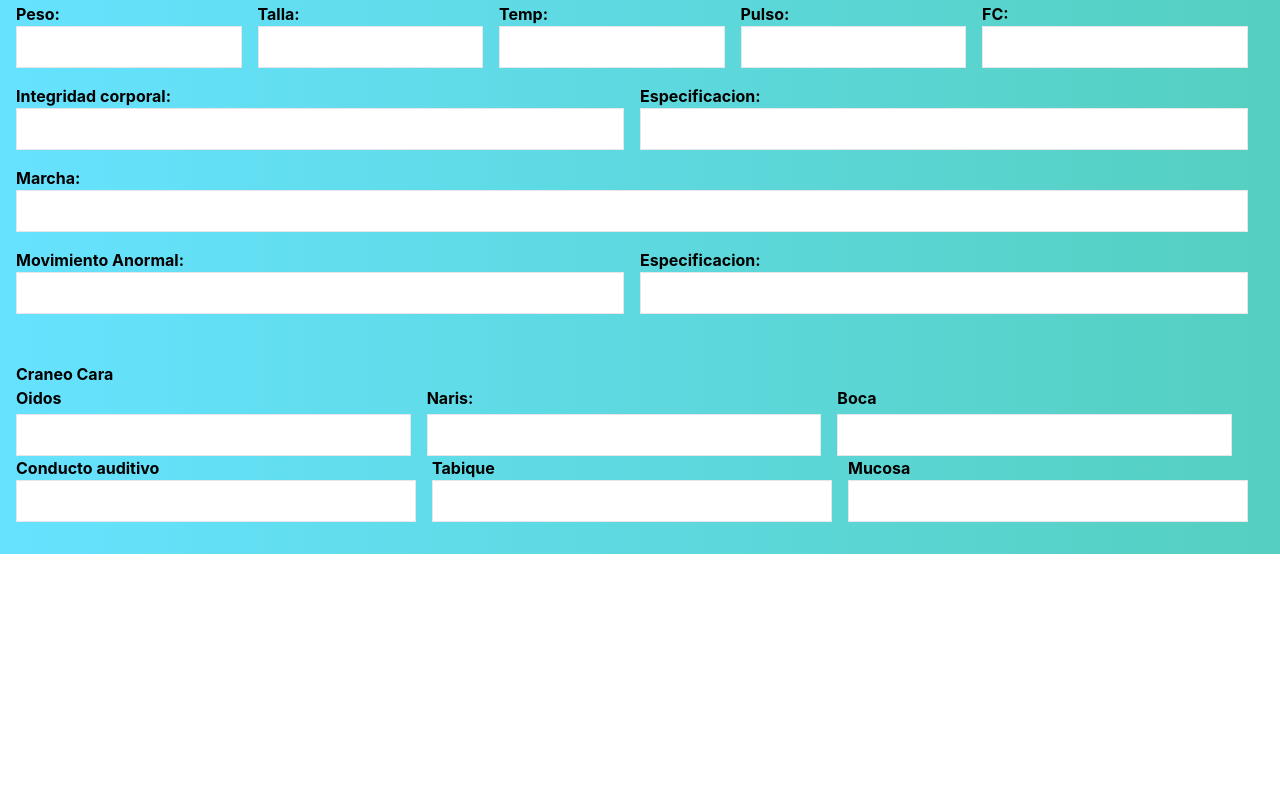
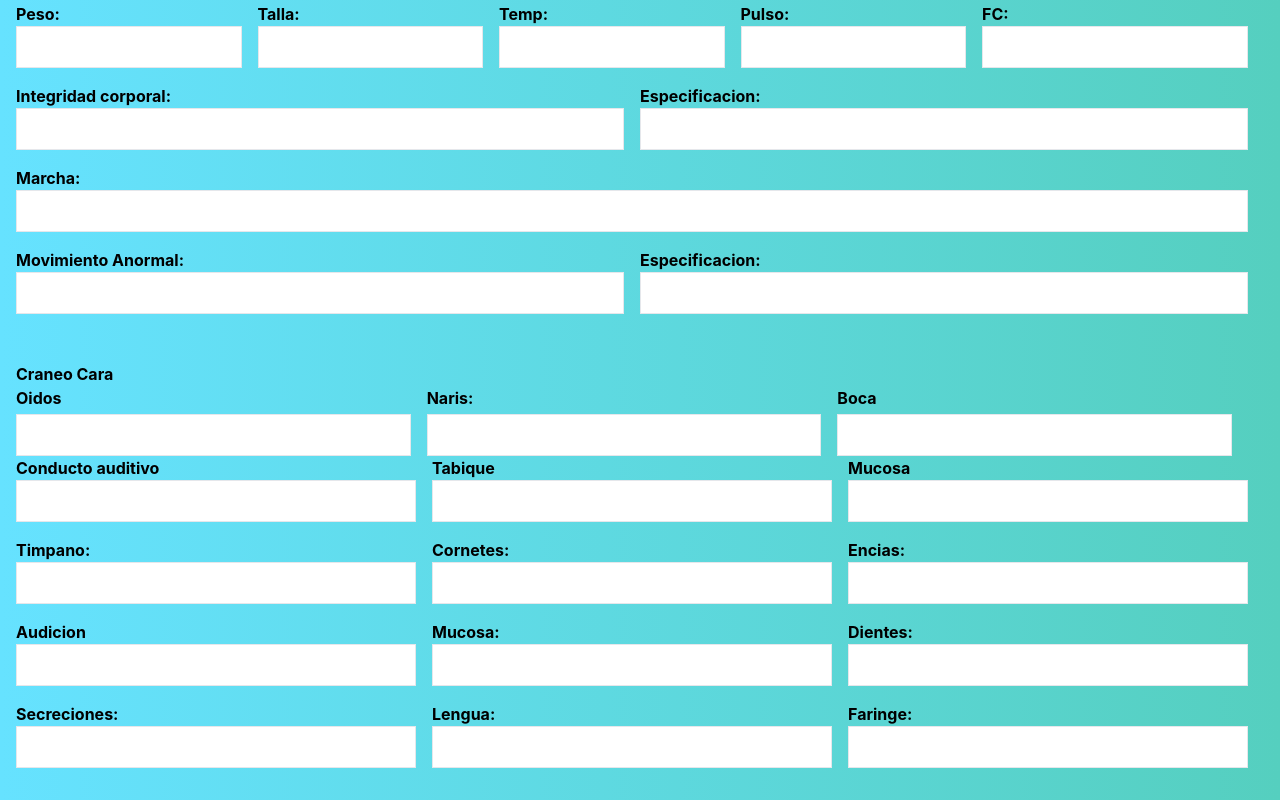
Before and after one commit to Varg-Vikernes/medical-control, a React (Create React App) app: page /Hcx3 in a window 1280 px wide. Shown: the part 294-1094 px from the top of the page. Before the commit the page ends 848 px from the top, so only its background shows below. Built offline with nearby package versions, Linux system fonts and the light colour scheme.

Commit message:
Formulario craneo

```diff
--- a/src/components/Hcx3/craneo-Cara/craneo.component.jsx
+++ b/src/components/Hcx3/craneo-Cara/craneo.component.jsx
@@ -8,15 +8,15 @@ const Cara = () => {
     const [conductoAudi, setConductoAudi] = useState('')
     const [tabique, setTabique] = useState('');
     const [mucosa, setMucosa] = useState('');
-    const [timpano , setTimpano] = useState('');
-    const [cornetes , setCornetes ] = useState('');
-    const [ensias , setEnsias ] = useState('');
-    const [audicion , setAudicion ] = useState ('');
-    const [mucosas  , setMucosas] = useState ('');
-    const [dientes , setDientes ] = useState ('');
-    const [secreciones , setSecreciones] = useState('');
-    const [lengua , setLenguna ] = useState ('');
-    const [faringe , setFaringe ] = useState( '') ;
+    const [timpano, setTimpano] = useState('');
+    const [cornetes, setCornetes] = useState('');
+    const [ensias, setEnsias] = useState('');
+    const [audicion, setAudicion] = useState('');
+    const [mucosas, setMucosas] = useState('');
+    const [dientes, setDientes] = useState('');
+    const [secreciones, setSecreciones] = useState('');
+    const [lengua, setLenguna] = useState('');
+    const [faringe, setFaringe] = useState('');
     return (
         <>
             <form action="" className="w-full p-4">
@@ -69,6 +69,76 @@ const Cara = () => {
                         />
                     </div>
                 </div>
+
+                <div className="flex justify-betwen mb-4">
+                    <div className="flex-1 mr-4">
+                        <label htmlFor="timpano" className="font-bold block"> Timpano:</label>
+                        <input type="text" name="timpano" id="timpano"
+                            className="w-full border p-2"
+                            value={timpano} onChange={(e) => setTimpano(e.target.value)}
+                        />
+                    </div>
+                    <div className="flex-1 mr-4">
+                        <label htmlFor="cornetes" className="font-bold block">Cornetes:</label>
+                        <input type="text" name="cornetes" id="cornetes"
+                            className="w-full border p-2"
+                            value={cornetes} onChange={(e) => setCornetes(e.target.value)}
+                        />
+                    </div>
+                    <div className="flex-1 mr-4">
+                        <label htmlFor="encias" className="font-bold block"> Encias:</label>
+                        <input type="text" name="encias" id="encias"
+                            className="w-full border p-2"
+                            value={ensias} onChange={(e) => setEnsias(e.target.value)}
+                        />
+                    </div>
+                </div>
+                <div className="flex justify-betwen mb-4">
+                    <div className="flex-1 mr-4">
+                        <label htmlFor="audicion" className="block font-bold">Audicion</label>
+                        <input type="text" name="audicion" id="audicion"
+                            className="w-full border p-2"
+                            value={audicion} onChange={(e) => setAudicion(e.target.value)}
+                        />
+                    </div>
+                    <div className="flex-1 mr-4">
+                        <label htmlFor="mucosa" className="block font-bold">Mucosa:</label>
+                        <input type="text" name="mucosa" id="mucosa"
+                            className="w-full border p-2"
+                            value={mucosas} onChange={(e) => setMucosas}
+                        />
+                    </div>
+                    <div className="flex-1 mr-4">
+                        <label htmlFor="dientes" className="block font-bold">Dientes: </label>
+                        <input type="text" name="dientes" id="dientes"
+                            className="w-full border p-2"
+                            value={dientes} onChange={(e) => setDientes(e.target.value)}
+                        />
+                    </div>
+                </div>
+                <div className="flex justify-betwen mb-4">
+                    <div className="flex-1 mr-4">
+                        <label htmlFor="secreciones" className="font-bold block">Secreciones:</label>
+                        <input type="text" name="secreciones" id="secreciones"
+                            className="w-full border p-2"
+                            value={secreciones} onChange={(e) => setSecreciones(e.target.value)}
+                        />
+                    </div>
+                    <div className="flex-1 mr-4">
+                        <label htmlFor="lengua" className="font-bold block">Lengua:</label>
+                        <input type="text" name="lengua" id="lengua"
+                            className="w-full border p-2"
+                            value={lengua} onChange={(e) => setLenguna(e.target.value)}
+                        />
+                    </div>
+                    <div className="flex-1 mr-4">
+                        <label htmlFor="faringe" className="block font-bold">Faringe:</label>
+                        <input type="text" name="faringe" id="faringe"
+                            className="w-full border p-2"
+                            value={faringe} onChange={(e) => setFaringe(e.target.value)}
+                        />
+                    </div>
+                </div>
             </form>
         </>
     )
```
